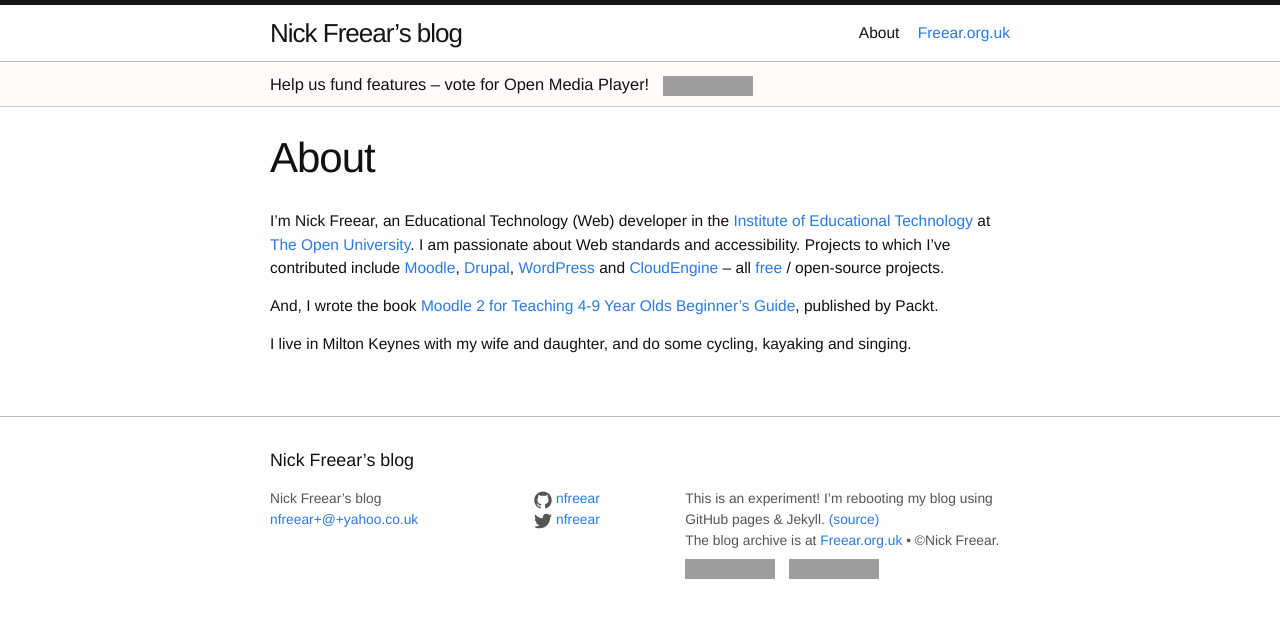
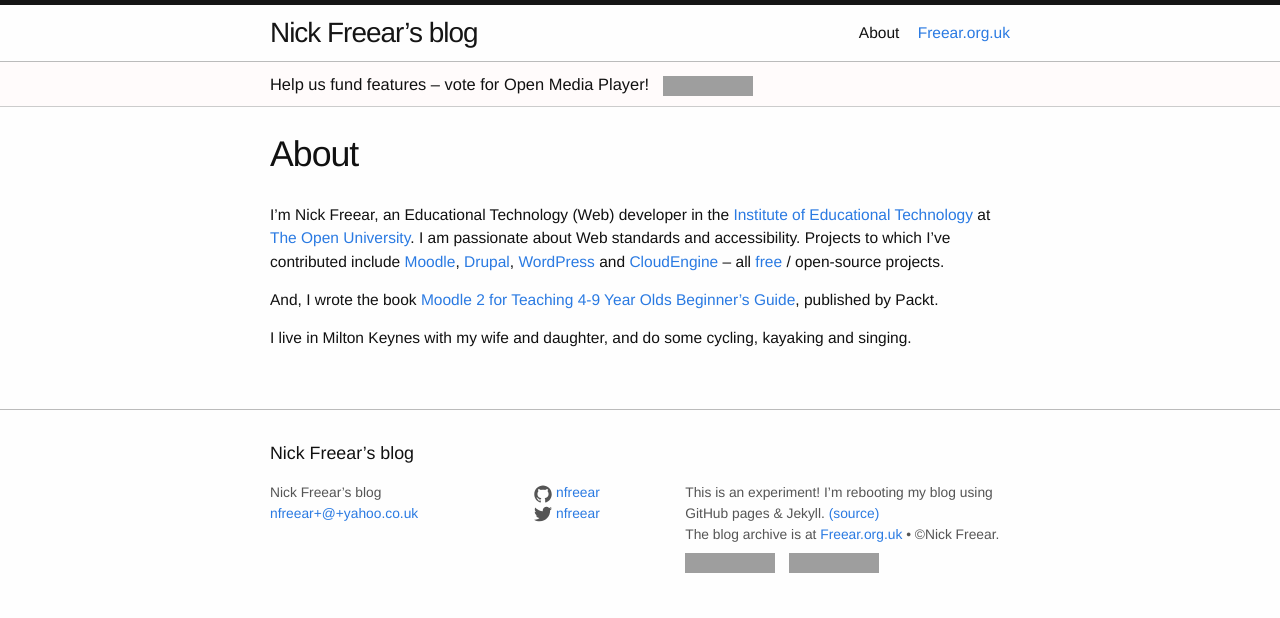
Before and after one commit to nfreear/nfreear.github.io, a Jekyll site: the page built from about.md, in a window 1280 px wide. Shown: the top 618 px of the page. Built offline with Jekyll 4.4.1, drawn with Linux system fonts in a browser that asks for light colours; nearby versions of some CDN libraries; a script that is not in the unit is left out; grey boxes are pictures that could not be loaded.

Commit message:
Bug #1, more relative font sizes - blog heading etc. [accessibility]

```diff
--- a/_sass/_layout.scss
+++ b/_sass/_layout.scss
@@ -11,7 +11,7 @@
 }
 
 .site-title {
-    font-size: 26px;
+    font-size: 1.8em;  //Was: 26px; [a11y]
     line-height: 56px;
     letter-spacing: -1px;
     margin-bottom: 0;
@@ -198,7 +198,7 @@
 }
 
 .post-title {
-    font-size: 42px;
+    font-size: 2.3em; //Was: 42px; [a11y]
     letter-spacing: -1px;
     line-height: 1;
 
```
